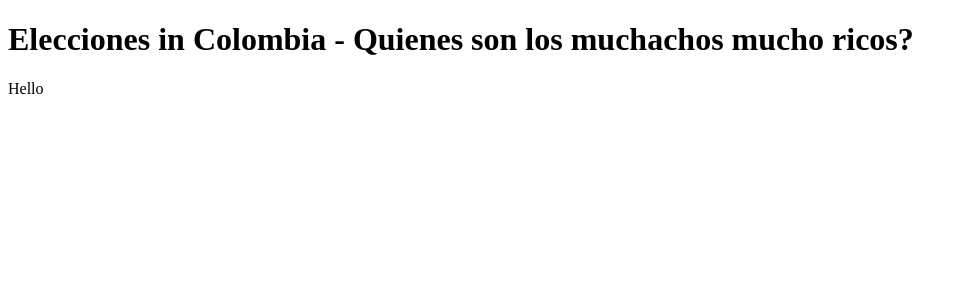
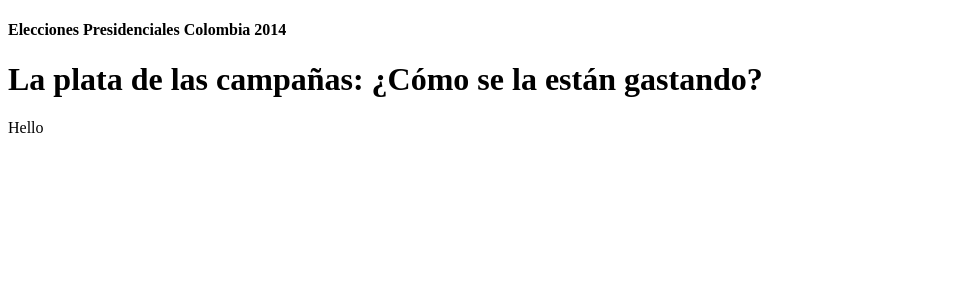
Before and after one commit to Colombian-Elections-2014/colombian-elections-2014.github.io, a Jekyll site: the page built from index.html, in a window 1280 px wide. Shown: the top 300 px of the page, without its empty margins (0-967 px from the left). Built offline with Jekyll 4.4.1, drawn with Linux system fonts in a browser that asks for light colours.

Commit message:
Update index.html
opción de título!

```diff
--- a/index.html
+++ b/index.html
@@ -7,7 +7,8 @@ js:
     - js/elections.js
 ---
 
-<h1> Elecciones in Colombia - Quienes son los muchachos mucho ricos?</h1>
+<h4> Elecciones Presidenciales Colombia 2014 </h4>
+<h1> La plata de las campañas: ¿Cómo se la están gastando?</h1>
 
 <p>Hello</p>
 
```
